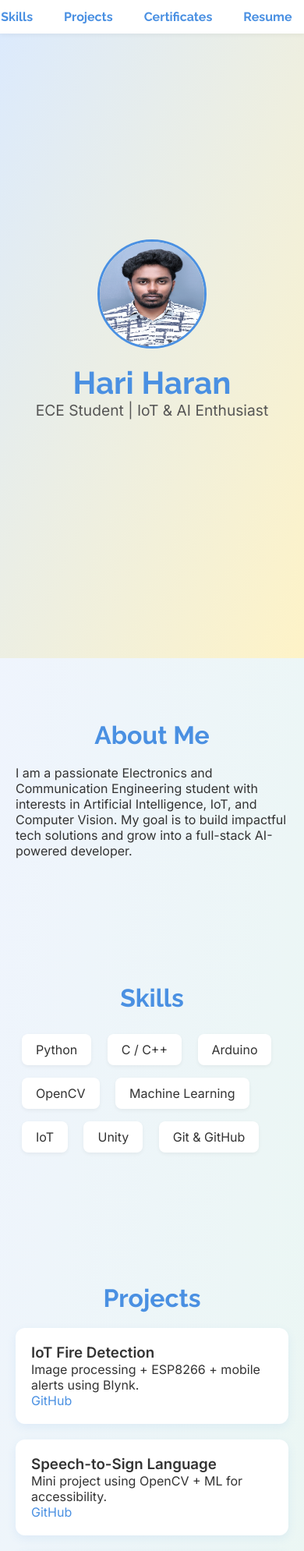
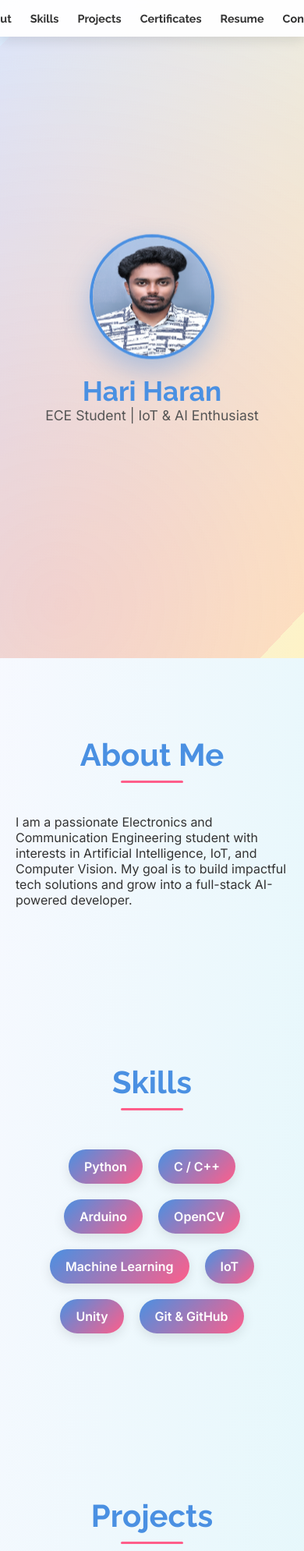
Before and after one commit to HARI1371/HARI1371.github.io, a plain HTML site: page index.html in a window 390 px wide. Shown: the top 1989 px of the page at 78% size. Drawn offline with nearby package versions, Linux system fonts and the light colour scheme.

Commit message:
Update index.html
Signed-off-by: SPIDEY6382 <108421451+SPIDEY6382@users.noreply.github.com>

```diff
--- a/index.html
+++ b/index.html
@@ -8,137 +8,170 @@
   <!-- Fonts & Animation Library -->
   <link href="https://fonts.googleapis.com/css2?family=Inter:wght@400;600&family=Raleway:wght@700&display=swap" rel="stylesheet">
   <link href="https://unpkg.com/aos@2.3.1/dist/aos.css" rel="stylesheet">
+  <link rel="stylesheet" href="https://cdnjs.cloudflare.com/ajax/libs/font-awesome/6.5.0/css/all.min.css" integrity="sha512-..." crossorigin="anonymous" referrerpolicy="no-referrer" />
 
   <style>
     * { margin: 0; padding: 0; box-sizing: border-box; }
     body {
       font-family: 'Inter', sans-serif;
-      background: linear-gradient(to bottom right, #f0f4ff, #eaf7f1);
+      background: linear-gradient(to bottom right, #f9f9ff, #e0f7fa);
       color: #333;
       scroll-behavior: smooth;
     }
-    a {
-      color: #4a90e2;
-      text-decoration: none;
-      transition: 0.3s;
-    }
-    a:hover {
-      color: #ff5e8a;
-    }
+    a { text-decoration: none; color: inherit; transition: 0.3s; }
+    a:hover { color: #ff5e8a; }
 
+    /* Nav */
     nav {
       position: fixed;
       top: 0; left: 0; width: 100%;
-      background: #ffffff;
-      box-shadow: 0 2px 6px rgba(0,0,0,0.05);
+      background: rgba(255, 255, 255, 0.95);
+      backdrop-filter: blur(10px);
       display: flex; justify-content: center;
-      padding: 12px 0;
+      padding: 15px 0;
+      box-shadow: 0 5px 15px rgba(0,0,0,0.1);
       z-index: 1000;
-    }
-    nav a {
-      margin: 0 20px;
-      font-weight: 600;
       font-family: 'Raleway', sans-serif;
     }
+    nav a { margin: 0 20px; font-weight: 600; font-size: 1rem; position: relative; }
+    nav a::after {
+      content: '';
+      position: absolute;
+      width: 0%; height: 2px;
+      bottom: -5px; left: 0;
+      background: #ff5e8a;
+      transition: 0.3s;
+    }
+    nav a:hover::after { width: 100%; }
 
+    /* Header */
     header {
       height: 100vh;
-      display: flex;
-      flex-direction: column;
-      justify-content: center;
-      align-items: center;
+      display: flex; flex-direction: column;
+      justify-content: center; align-items: center;
       text-align: center;
       background: linear-gradient(to bottom right, #dbeafe, #fef3c7);
+      position: relative;
+      overflow: hidden;
+    }
+    header::before {
+      content: '';
+      position: absolute; width: 200%; height: 200%;
+      background: radial-gradient(circle at 30% 30%, #ff5e8a33, transparent 70%);
+      animation: moveBg 10s linear infinite;
+      top: -50%; left: -50%;
+      z-index: 0;
+    }
+    @keyframes moveBg {
+      0% { transform: rotate(0deg); }
+      100% { transform: rotate(360deg); }
     }
     header img {
-      width: 140px;
-      height: 140px;
-      border-radius: 50%;
-      border: 3px solid #4a90e2;
+      width: 160px; height: 160px;
+      border-radius: 50%; border: 4px solid #4a90e2;
       margin-bottom: 20px;
+      z-index: 1;
       animation: float 3s infinite ease-in-out;
+      box-shadow: 0 15px 35px rgba(74, 144, 226, 0.4);
     }
     header h1 {
-      font-size: 2.5rem;
+      font-size: 3rem;
       color: #4a90e2;
       font-family: 'Raleway', sans-serif;
+      z-index: 1;
     }
     header p {
-      font-size: 1.2rem;
-      color: #555;
-    }
-
-    section {
-      padding: 80px 20px;
-      max-width: 1000px;
-      margin: auto;
-    }
-    section h2 {
-      font-size: 2rem;
-      margin-bottom: 20px;
-      text-align: center;
-      color: #4a90e2;
-      font-family: 'Raleway', sans-serif;
-    }
-
-    .skills span {
-      display: inline-block;
-      background: #ffffff;
-      padding: 10px 18px;
-      margin: 8px;
-      border-radius: 8px;
-      box-shadow: 0 2px 5px rgba(0,0,0,0.05);
-      transition: transform 0.3s, background 0.3s;
-    }
-    .skills span:hover {
-      transform: scale(1.1);
-      background: #4a90e2;
-      color: #fff;
-    }
-
-    .projects, .certificates {
-      display: grid;
-      grid-template-columns: repeat(auto-fit, minmax(250px, 1fr));
-      gap: 20px;
-    }
-    .card {
-      background: #ffffff;
-      padding: 20px;
-      border-radius: 12px;
-      box-shadow: 0 4px 12px rgba(74, 144, 226, 0.1);
-      transition: transform 0.3s, box-shadow 0.3s;
-    }
-    .card:hover {
-      transform: translateY(-8px);
-      box-shadow: 0 10px 20px rgba(74, 144, 226, 0.2);
-    }
-
-    .resume-btn {
-      display: block;
-      width: max-content;
-      margin: 20px auto;
-      padding: 12px 24px;
-      background: #4a90e2;
-      color: #fff;
-      font-weight: bold;
-      border-radius: 30px;
-      transition: background 0.3s;
-    }
-    .resume-btn:hover {
-      background: #ff5e8a;
-    }
-
-    footer {
-      text-align: center;
-      padding: 20px;
-      background: #f0f4ff;
-      color: #555;
-      margin-top: 40px;
+      font-size: 1.4rem; color: #555;
+      z-index: 1;
     }
 
     @keyframes float {
       0%,100% { transform: translateY(0);}
-      50% { transform: translateY(-10px);}
+      50% { transform: translateY(-15px);}
+    }
+
+    /* Sections */
+    section { padding: 100px 20px; max-width: 1200px; margin: auto; }
+    section h2 {
+      font-size: 2.5rem; margin-bottom: 40px;
+      text-align: center; color: #4a90e2;
+      font-family: 'Raleway', sans-serif;
+      position: relative;
+    }
+    section h2::after {
+      content: '';
+      width: 80px; height: 3px;
+      background: #ff5e8a;
+      display: block; margin: 10px auto 0;
+      border-radius: 5px;
+    }
+
+    /* Skills */
+    .skills { display: flex; flex-wrap: wrap; justify-content: center; }
+    .skills span {
+      display: inline-block; margin: 10px;
+      padding: 12px 20px; border-radius: 25px;
+      background: linear-gradient(135deg, #4a90e2, #ff5e8a);
+      color: #fff; font-weight: 600; transition: 0.3s;
+      box-shadow: 0 5px 15px rgba(0,0,0,0.1);
+    }
+    .skills span:hover {
+      transform: scale(1.2);
+      background: linear-gradient(135deg, #ff5e8a, #4a90e2);
+      box-shadow: 0 10px 25px rgba(0,0,0,0.2);
+    }
+
+    /* Cards (Projects / Certificates) */
+    .projects, .certificates { display: grid; grid-template-columns: repeat(auto-fit, minmax(280px, 1fr)); gap: 30px; }
+    .card {
+      background: #fff; padding: 25px; border-radius: 20px;
+      box-shadow: 0 10px 25px rgba(74, 144, 226, 0.1);
+      transition: transform 0.5s, box-shadow 0.5s;
+      position: relative; overflow: hidden;
+    }
+    .card:hover {
+      transform: translateY(-15px) rotate(-1deg);
+      box-shadow: 0 20px 40px rgba(74, 144, 226, 0.3);
+    }
+    .card::before {
+      content: '';
+      position: absolute; top: -50%; left: -50%;
+      width: 200%; height: 200%;
+      background: radial-gradient(circle, #ff5e8a33, transparent 70%);
+      opacity: 0; transition: 0.5s;
+    }
+    .card:hover::before { opacity: 1; }
+
+    .card h3 { font-size: 1.5rem; margin-bottom: 10px; color: #4a90e2; }
+    .card p { color: #555; }
+    .card a {
+      display: inline-block; margin-top: 15px; padding: 10px 18px;
+      background: #ff5e8a; color: #fff; border-radius: 30px; font-weight: 600;
+      transition: 0.3s;
+    }
+    .card a:hover { background: #4a90e2; }
+
+    /* Resume button */
+    .resume-btn {
+      display: block; width: max-content; margin: 20px auto; padding: 15px 30px;
+      background: linear-gradient(135deg, #4a90e2, #ff5e8a);
+      color: #fff; font-weight: bold; border-radius: 40px;
+      box-shadow: 0 10px 25px rgba(74,144,226,0.2); transition: 0.3s;
+    }
+    .resume-btn:hover { background: linear-gradient(135deg, #ff5e8a, #4a90e2); }
+
+    /* Footer */
+    footer {
+      text-align: center; padding: 25px;
+      background: linear-gradient(to right, #4a90e2, #ff5e8a);
+      color: #fff; font-weight: 600;
+    }
+
+    /* Media Queries */
+    @media (max-width: 768px) {
+      header h1 { font-size: 2.2rem; }
+      header p { font-size: 1.1rem; }
+      nav a { margin: 0 12px; font-size: 0.9rem; }
     }
   </style>
 </head>
@@ -221,9 +254,9 @@
 <!-- Contact -->
 <section id="contact" data-aos="fade-up">
   <h2>Contact</h2>
-  <p>Email: harih1371@gmail.com</p>
+  <p>Email: <a href="mailto:harih1371@gmail.com">harih1371@gmail.com</a></p>
   <p>GitHub: <a href="https://github.com/SPIDEY6382">SPIDEY6382</a></p>
-  <p>LinkedIn: <a href="#">https://www.linkedin.com/in/hariharian/</a></p>
+  <p>LinkedIn: <a href="https://www.linkedin.com/in/hariharian/">Hari Haran</a></p>
 </section>
 
 <!-- Footer -->
@@ -233,7 +266,7 @@
 
 <!-- Animation Script -->
 <script src="https://unpkg.com/aos@2.3.1/dist/aos.js"></script>
-<script>AOS.init();</script>
+<script>AOS.init({ duration: 1000, once: true });</script>
 
 </body>
 </html>
```
